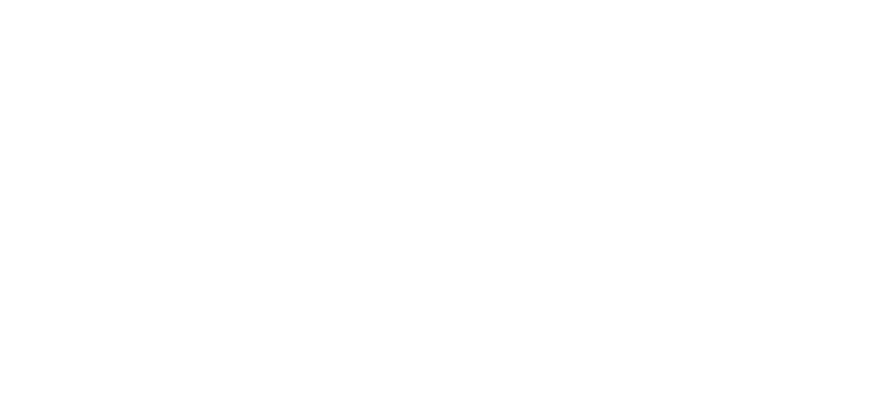
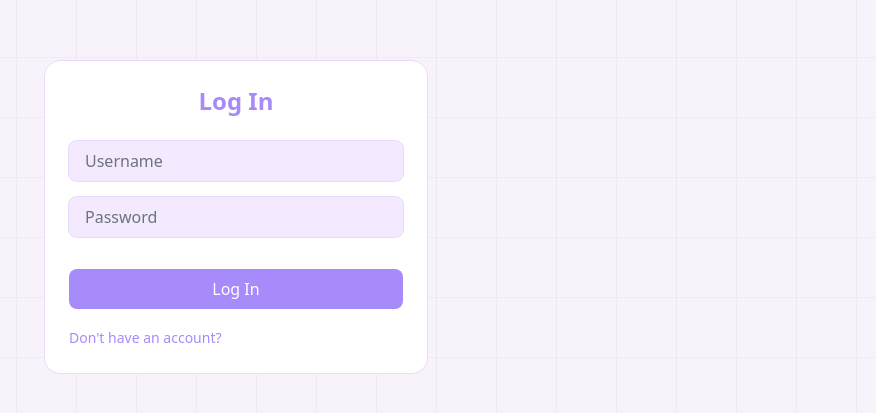
Before and after one commit to dima-kharchenko/boardly, a React (Vite) app in the folder frontend/: page /login in a window 1280 px wide. Before the commit this address had no page. Shown: the part 183-596 px from the top of the page, without its empty margins (404-1280 px from the left). Built offline with nearby package versions, Linux system fonts and the light colour scheme.

Commit message:
Add login page

```diff
--- a/frontend/src/Components/page_routes.jsx
+++ b/frontend/src/Components/page_routes.jsx
@@ -1,9 +1,11 @@
 import Home from "../Pages/Home"
 import NotFound from "../Pages/NotFound"
+import Login from "../Pages/Login"
 
 
 const page_routes = [
     { path: '/', page: Home, protected: true },
+    { path: '/login', page: Login, protected: false },
     { path: '*', page: NotFound },
 ];
 
--- /dev/null
+++ b/frontend/src/Pages/Login.jsx
@@ -0,0 +1,84 @@
+import { useNavigate } from "react-router"
+import { useState, useEffect } from "react"
+import { login } from "../api"
+
+const USER_REGEX = /^(?=.{3,}$)/
+const PWD_REGEX = /^(?=.{3,}$)/
+
+function Login() {
+    const navigate = useNavigate()
+
+    const [user, setUser] = useState({value: "", isValid: false})
+    const [pwd, setPwd] = useState({value: "", isValid: false})
+    const [error, setError] = useState('')
+
+    useEffect(() => {
+        setUser(p => ({...p , isValid: USER_REGEX.test(user.value)}))
+    }, [user.value])
+
+    useEffect(() => {
+        setPwd(p => ({...p, isValid: PWD_REGEX.test(pwd.value)}))
+    }, [pwd.value])
+
+    useEffect(() => {
+        setError('')
+    }, [user.value, pwd.value])
+
+
+    const handleSubmit = async (e) => {
+        e.preventDefault();
+        if (!(user.isValid && pwd.isValid)) {
+            setError("Invalid Entry")
+            return;
+        }
+        try {
+            await login(user.value, pwd.value)
+            navigate('/')
+        }
+        catch(err) {
+            if (!err?.response) {
+                setError('No Server Response')
+            } else {
+                setError('Login Failed')
+            }
+        }
+    }
+
+  return (
+    <div className="absolute inset-0 bg-background h-screen flex items-center justify-center p-6 bg-[linear-gradient(to_right,#80808012_1px,transparent_1px),linear-gradient(to_bottom,#80808012_1px,transparent_1px)] bg-size-[60px_60px]">
+      <div className="w-sm bg-card p-6 rounded-2xl border border-border shadow-sm">
+        <p className="text-2xl font-semibold text-center text-primary mb-6">
+          Log In
+        </p>
+        <form className="space-y-4 text-foreground" onSubmit={handleSubmit}>
+            <input
+              type="text"
+              id="username"
+              className={`w-full px-4 py-2 rounded-[0.5rem] bg-muted ring ring-border placeholder-muted-foreground focus:outline-none focus:ring-2 focus:ring-border transition ${user.isValid || !user.value ? "" : "ring-2 ring-destructive"}`}
+              placeholder="Username"
+              name="username"
+              value={user.value}
+              onChange={(e) => setUser(p => ({...p, value: e.target.value}))}
+            />
+            <input
+              type="password"
+              id="password"
+              className={`w-full px-4 py-2 rounded-[0.5rem] bg-muted ring ring-border placeholder-muted-foreground focus:outline-none focus:ring-2 focus:ring-border transition ${pwd.isValid || !pwd.value ? "" : "ring-2 ring-destructive"}`}
+              placeholder="Password"
+              value={pwd.value}
+              onChange={(e) => setPwd(p => ({...p, value: e.target.value}))}
+            />
+            <button
+              type="submit"
+              className="w-full py-2 mt-4 rounded-[0.5rem] bg-primary text-primary-foreground font-medium hover:bg-primary/90 cursor-pointer transition">
+              Log In
+            </button>
+            <a className="text-primary hover:text-secondary transition text-sm" href="/signup">Don't have an account?</a>
+        </form>
+        {error && <p className="text-destructive font-bold text-sm mt-4 text-center">{error}</p>}
+      </div>
+    </div>
+    )
+}
+
+export default Login
--- a/frontend/vite.config.js
+++ b/frontend/vite.config.js
@@ -3,7 +3,6 @@
 import tailwindcss from '@tailwindcss/vite'
 
 
-// https://vite.dev/config/
 export default defineConfig({
     plugins: [
         react(),
```
